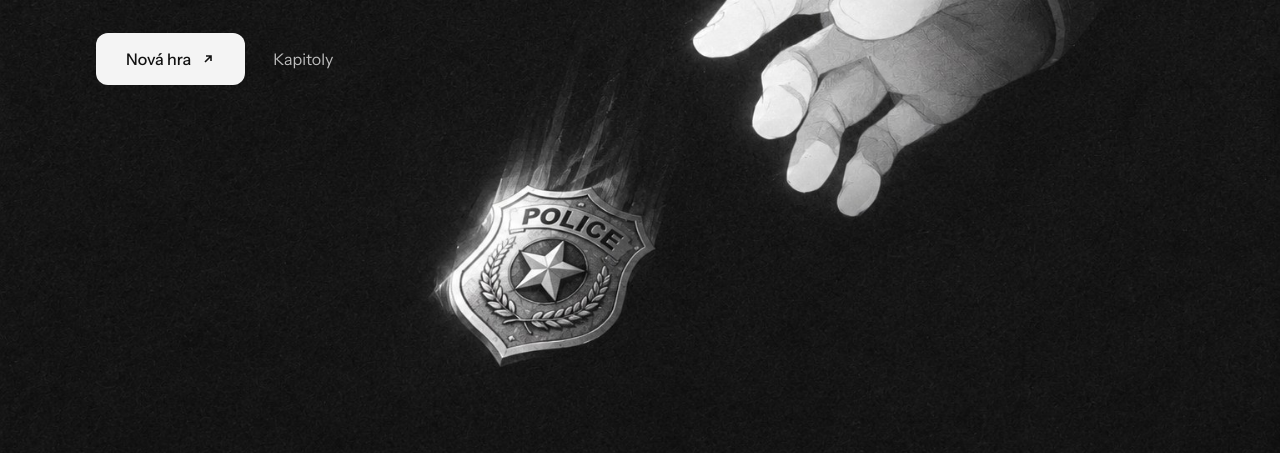
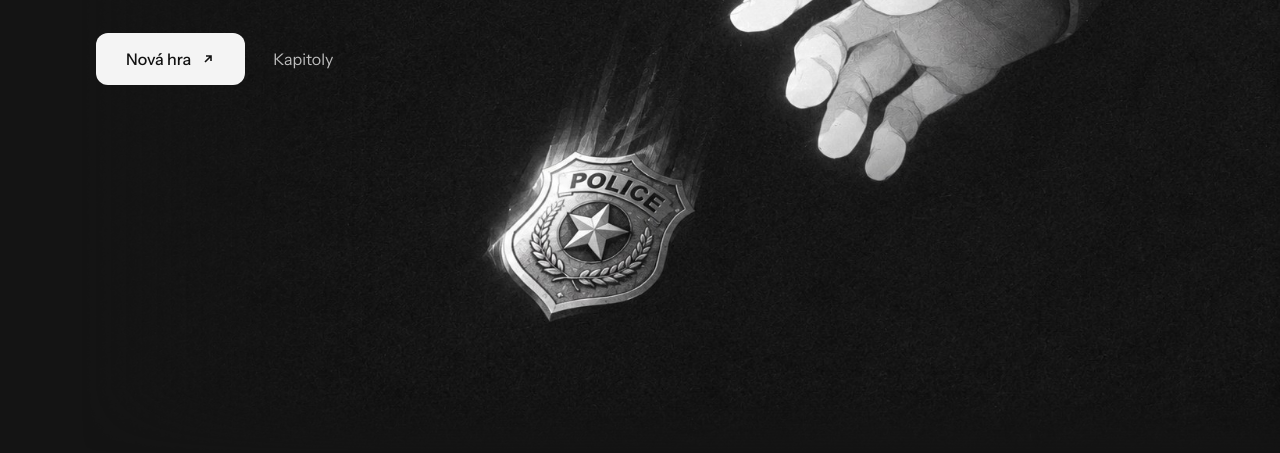
Before and after one commit to filipdnes-jpg/Weby, a plain HTML site: page pripad-eva-src/v2_template.html in a window 1280 px wide. Shown: the part 347-800 px from the top of the page. Drawn offline with Linux system fonts and the light colour scheme; files whose address does not match are found by name.

Commit message:
Menu na počítači: celý obrázok vpravo, odznak sa neoreže
Co-Authored-By: Claude Opus 5.5 <noreply@anthropic.com>
Claude-Session: https://claude.ai/code/session_01CGDpWUeKBycJhMXnyQJGdg

```diff
--- a/pripad-eva-src/v2_template.html
+++ b/pripad-eva-src/v2_template.html
@@ -186,7 +186,8 @@ body.inmenu #subs,body.inmenu #orb,body.inmenu #who{opacity:0 !important;pointer
 /* na šírku: návrh „Počítač“ */
 @media (min-aspect-ratio:4/3){
   #start .art .layers{display:none}
-  #start .art .full{display:block;left:0;top:0;width:100%;height:100%;object-fit:cover;object-position:60% 0}
+  #start{background:#141414}
+  #start .art .full{display:block;right:0;left:auto;top:50%;height:min(100vh,calc(100vw / 1.5));width:auto;transform:translateY(-50%);-webkit-mask-image:linear-gradient(90deg,transparent,#000 25%),linear-gradient(transparent,#000 8%,#000 92%,transparent);-webkit-mask-composite:source-in;mask-image:linear-gradient(90deg,transparent,#000 25%),linear-gradient(transparent,#000 8%,#000 92%,transparent);mask-composite:intersect}
   #start .title{left:96px;right:auto;top:190px;width:460px;align-items:flex-start;text-align:left;gap:18px}
   #start .card .k{position:fixed;top:54px;left:96px;font-size:12px;font-weight:400;letter-spacing:.3em;line-height:1}
   #start .card h1{font-size:84px;line-height:.98;letter-spacing:-.025em}
```
Also changed, not shown: pripad-eva/index.html (+2 -1 lines).
